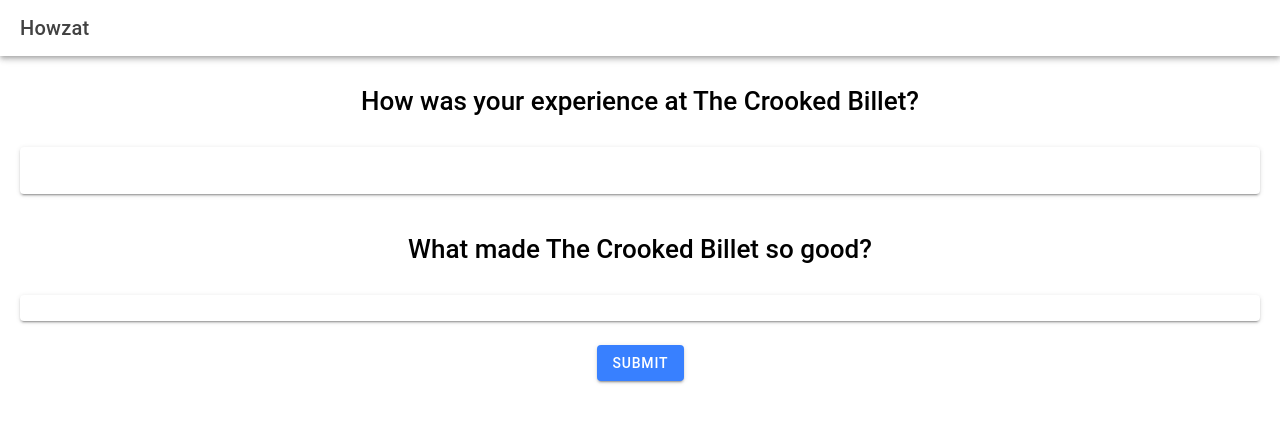
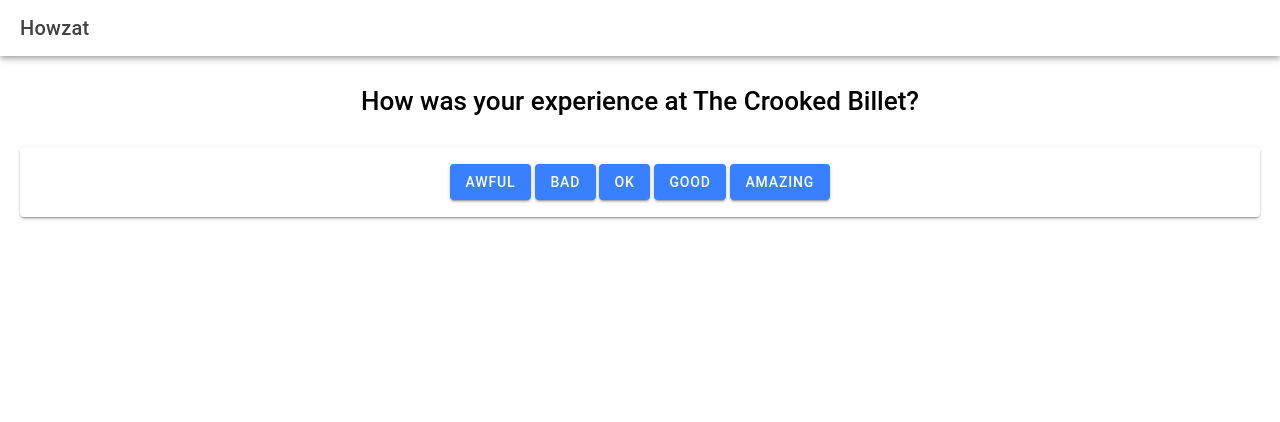
Before and after one commit to thekitbag/harkwise-client, a React (Vite) app in the folder app/: page /home in a window 1280 px wide. Shown: the top 422 px of the page. Built offline with nearby package versions, Linux system fonts and the light colour scheme.

Commit message:
post-rating components only display on button click

```diff
--- a/app/src/components/FollowUpQuestion.tsx
+++ b/app/src/components/FollowUpQuestion.tsx
@@ -1,11 +1,11 @@
 import { IonHeader } from '@ionic/react'
 import React from 'react'
 
-interface FoolowUpQuestionProps {
+interface FollowUpQuestionProps {
 
 }
 
-const FollowUpQuestion: React.FC<FoolowUpQuestionProps> = () => {
+const FollowUpQuestion: React.FC<FollowUpQuestionProps> = () => {
     return <h1>What made The Crooked Billet so good?</h1>
 }
 
--- a/app/src/components/Rating.tsx
+++ b/app/src/components/Rating.tsx
@@ -1,14 +1,19 @@
-import { IonCard, IonCardContent, IonIcon } from '@ionic/react'
+import { IonButton, IonCard, IonCardContent, IonIcon } from '@ionic/react'
+import { Dispatch, SetStateAction } from 'react';
 
 interface RatingProps {
-
+    setRated: Dispatch<SetStateAction<boolean>>;
 }
 
-const Rating: React.FC<RatingProps> = () => {
+const Rating: React.FC<RatingProps> = ({setRated}) => {
     return (
     <IonCard>
         <IonCardContent>
-            <IonIcon icon='sadOutline'></IonIcon>
+            <IonButton onClick = { ()=> setRated(true) }>Awful</IonButton>
+            <IonButton>Bad</IonButton>
+            <IonButton>OK</IonButton>
+            <IonButton>Good</IonButton>
+            <IonButton>Amazing</IonButton>
         </IonCardContent>
     </IonCard>
     );
--- a/app/src/pages/Home.tsx
+++ b/app/src/pages/Home.tsx
@@ -1,4 +1,5 @@
 import { IonCol, IonContent, IonGrid, IonHeader, IonPage, IonRow, IonTitle, IonToolbar } from '@ionic/react';
+import { useState } from 'react';
 import Blurb from '../components/Blurb';
 import FeedbackBox from '../components/FeedbackBox';
 import FollowUpQuestion from '../components/FollowUpQuestion';
@@ -7,6 +8,8 @@ import SubmitButton from '../components/SubmitButton';
 import './Home.css';
 
 const Home: React.FC = () => {
+  const [rated, setRated] = useState(false);
+
   return (
     <IonPage>
       <IonHeader>
@@ -28,9 +31,12 @@ const Home: React.FC = () => {
           </IonRow>
           <IonRow>
             <IonCol>
-              <Rating />
+              <Rating setRated={setRated}/>
             </IonCol>
           </IonRow>
+
+          {rated === true &&
+          <>
           <IonRow>
             <IonCol>
               <FollowUpQuestion />
@@ -46,6 +52,8 @@ const Home: React.FC = () => {
               <SubmitButton />
             </IonCol>
           </IonRow>
+          </>
+          }
         </IonGrid>
       </IonContent>
     </IonPage>
```
